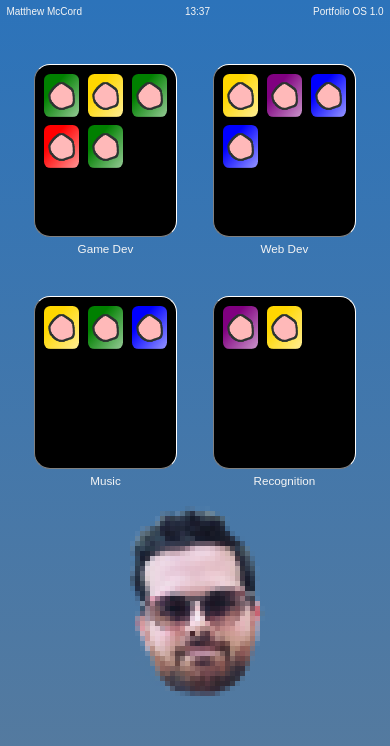
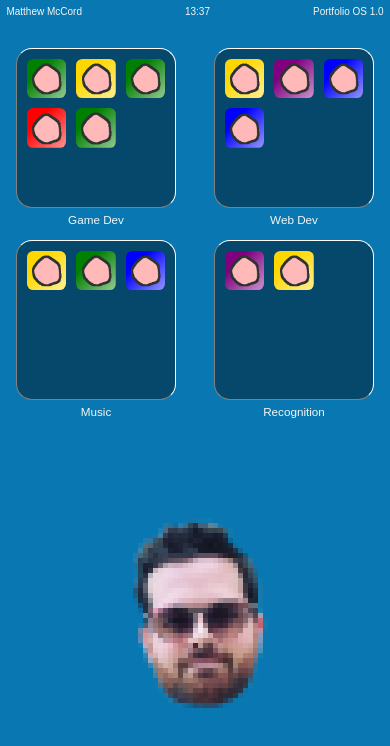
Before and after one commit to mccordgh/portfolio-os-react, a React (Create React App) app: page / in a window 390 px wide. Shown: the top 746 px of the page. Built offline with nearby package versions, Linux system fonts and the light colour scheme.

Commit message:
Styling tweaks for mobile view overlapping items

```diff
--- a/src/Desktop/Desktop.css
+++ b/src/Desktop/Desktop.css
@@ -1,21 +1,26 @@
 div.mobileContainer {
-    background: linear-gradient(#2c73ba, #5A7B9B);
+    /* background: linear-gradient(#2c73ba, #5A7B9B);  */
     height: 100vh;
     padding-top: 1rem;
 }
 
 div.appgroupContainer {
+    -webkit-box-sizing: border-box;
     box-sizing: border-box;
+    display: -ms-flexbox;
     display: flex;
+    -ms-flex-wrap: wrap;
     flex-wrap: wrap;
-    height: 55%;
-    padding: 1rem;
-    margin-top: 1rem;
+    height: 28rem;
+    justify-content: space-between;
+    padding: 2rem 1rem;
 }
 
 div.osImage {
-    margin: 0 auto;
-    width: 50%;
+    top: calc(100% - 21rem);
+    left: calc(50% - 4.5rem);
+    position: fixed;
+    width: 9rem;
 }
 
 div.osImage img {
--- a/src/Desktop/MobileView/AppGroup/AppGroupBig/AppGroupBig.css
+++ b/src/Desktop/MobileView/AppGroup/AppGroupBig/AppGroupBig.css
@@ -6,15 +6,16 @@ div.appGroupSmallPlaceholder {
 }
 
 div.appGroupBig {
-    height: 40%;
-    left: 10%;
+    height: 19rem;
+    left: calc(50% - 9.5rem);
     position: fixed;
-    top: 20%;
-    width: 80%;
+    top: calc(50% - 13.8rem);
+    width: 19rem;
+    z-index: 10;
 }
 
 div.appGroupBigBackground {
-    background-color:black;
+    background-color: rgba(0, 0, 0, 0.4);
     border-bottom: 1px solid grey;
     border-left: 1px solid grey;
     border-radius: 1rem;
@@ -28,13 +29,13 @@ div.appGroupBigBackground {
 
 div.appGroupBigContainer {
     align-content: flex-start;
-    align-items: center;
     background-size: auto;
     box-sizing: border-box;
     display: flex;
     flex-wrap: wrap;
     height: 100%;
     overflow: hidden;
+    padding: 0.4rem;
     width: 100%;
 }
 
@@ -63,9 +64,9 @@ div.osAppGroupDimBehind {
     background-color: #222222;
     height: 100%;
     left: 0;
-    opacity: 0.6;
+    opacity: 0.9;
     position: fixed;
     top: 1.5rem;
     width: 100%;
-    z-index: 0;
+    z-index: 2;
 }
--- a/src/Desktop/MobileView/AppGroup/AppGroupSmall/AppGroupSmall.css
+++ b/src/Desktop/MobileView/AppGroup/AppGroupSmall/AppGroupSmall.css
@@ -1,16 +1,17 @@
 div.appGroupSmall {
+    -webkit-box-sizing: border-box;
     box-sizing: border-box;
-    height: 40%;
-    margin: 1rem 5% 0;
-    width: 40%;
+    height: 10rem;
+    /* margin: 1rem 5% 0; */
+    width: 10rem;
 }
 
-div.appGroupSmall:nth-child(n+3) {
+/* div.appGroupSmall:nth-child(n+3) {
     margin-top: 3rem;
-}
+} */
 
 div.appGroupSmallBackground {
-    background-color: black;
+    background-color: rgba(0, 0, 0, 0.4);
     border-bottom: 1px solid grey;
     border-left: 1px solid grey;
     border-radius: 1rem;
@@ -24,7 +25,6 @@ div.appGroupSmallBackground {
 
 div.appGroupSmallContainer {
     align-content: flex-start;
-    align-items: center;
     background-size: auto;
     box-sizing: border-box;
     display: flex;
--- a/src/Desktop/MobileView/AppGroup/OsApp/OsAppBig/OsAppBig.css
+++ b/src/Desktop/MobileView/AppGroup/OsApp/OsAppBig/OsAppBig.css
@@ -1,7 +1,8 @@
 div.OsAppGroupBig {
+    -webkit-box-sizing: border-box;
     box-sizing: border-box;
-    height: 15%;
-    margin: 6.875% 0;
+    height: 3rem;
+    margin: 1.5rem 0;
     width: 33%;
 }
 
--- a/src/json/apps.json
+++ b/src/json/apps.json
@@ -227,7 +227,7 @@
 		{
 			"name": "Recognition",
 			"list": [{
-                    "name": "Most Valuable Team (award)",
+                    "name": "Most Valuable Team",
                     "shortText": "shortText here maybe",
 					"description": [
                         "Lorem ipsum dolor sit amet, consectetur adipiscing elit. Phasellus facilisis lectus eros, quis fringilla tortor rutrum vel. Mauris at turpis aliquam, consectetur turpis non, rutrum orci. Praesent arcu augue, luctus sed tincidunt nec, vehicula quis quam. In commodo est id nunc placerat rhoncus. Sed sagittis metus nec nulla aliquam, at rutrum sapien dictum. Suspendisse non imperdiet turpis, nec placerat enim. Praesent semper condimentum aliquam. Proin ipsum ante, consectetur sed enim sed, vulputate fermentum nisi. Mauris at sapien felis. Ut efficitur neque quis nunc consequat consequat. Nulla facilisi. Nam maximus vulputate magna eu congue. Nulla consequat lectus ipsum, quis ultrices neque vestibulum ut. Phasellus tincidunt vehicula urna quis ornare. Quisque vitae orci eros."
@@ -241,7 +241,7 @@
                     "additionalImage": "temp3.png"
             },
 				{
-                    "name": "Top Developer (nomination)",
+                    "name": "Top Developer",
                     "shortText": "top dev shortText maybe",
 					"description": [
                         "Lorem ipsum dolor sit amet, consectetur adipiscing elit. Phasellus facilisis lectus eros, quis fringilla tortor rutrum vel. Mauris at turpis aliquam, consectetur turpis non, rutrum orci. Praesent arcu augue, luctus sed tincidunt nec, vehicula quis quam. In commodo est id nunc placerat rhoncus. Sed sagittis metus nec nulla aliquam, at rutrum sapien dictum. Suspendisse non imperdiet turpis, nec placerat enim. Praesent semper condimentum aliquam. Proin ipsum ante, consectetur sed enim sed, vulputate fermentum nisi. Mauris at sapien felis. Ut efficitur neque quis nunc consequat consequat. Nulla facilisi. Nam maximus vulputate magna eu congue. Nulla consequat lectus ipsum, quis ultrices neque vestibulum ut. Phasellus tincidunt vehicula urna quis ornare. Quisque vitae orci eros."
```
